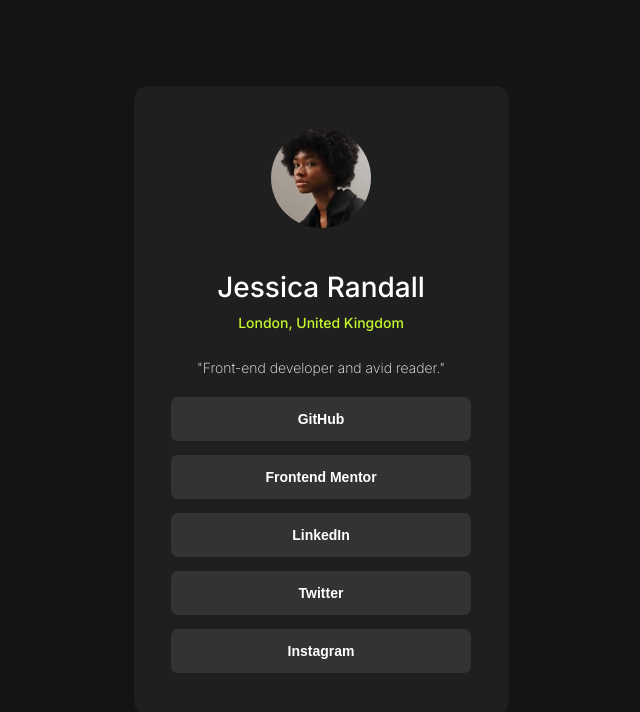
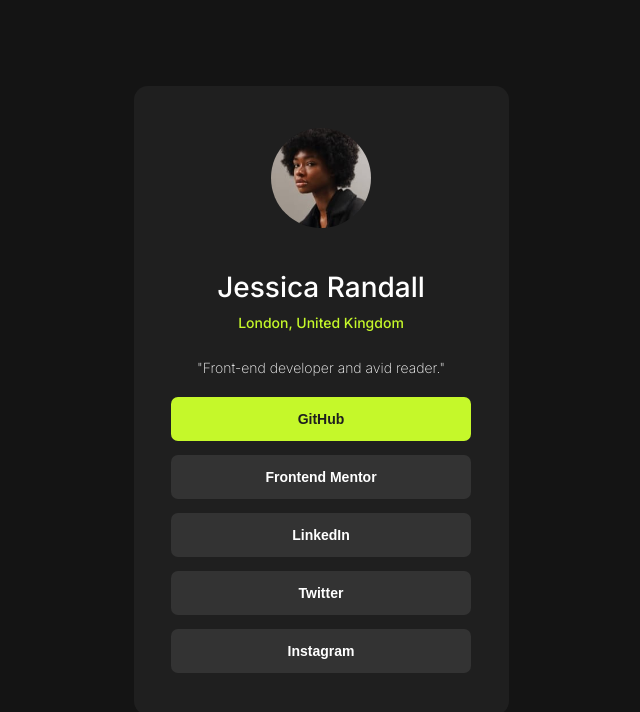
Before and after one commit to AdrArs/Frontend-Mentor, a plain HTML site: page social-links-profile-main/index.html in a window 1280 px wide. In both pictures the pointer is over the button "GitHub". Shown: the whole page, without its empty margins (319-959 px from the left). Drawn offline with Linux system fonts and the light colour scheme.

Commit message:
hover en botones - social profile

```diff
--- a/social-links-profile-main/css/styles.css
+++ b/social-links-profile-main/css/styles.css
@@ -86,6 +86,12 @@
   border-radius: 0.5rem;
 }
 
+button:hover {
+  background-color: var(--primary-Green);
+  color: var(--neutral-Dark-Grey);
+  cursor: pointer;
+}
+
 .hero__content p:nth-child(2) {
   color: var(--primary-Green);
   font-weight: 500;
```
